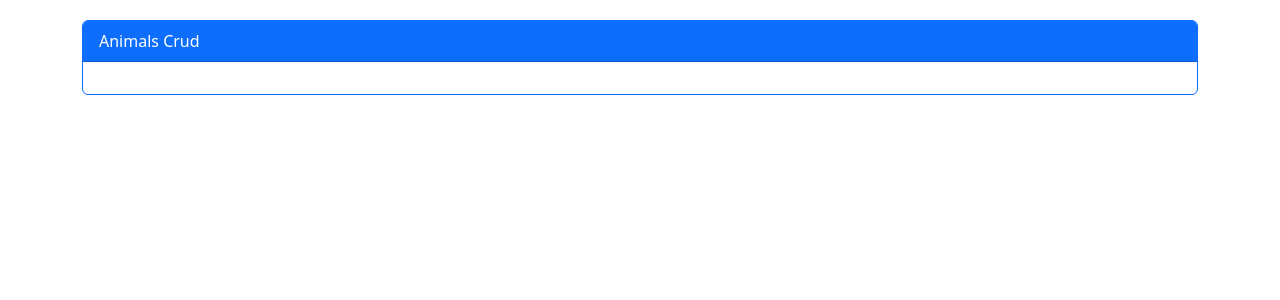
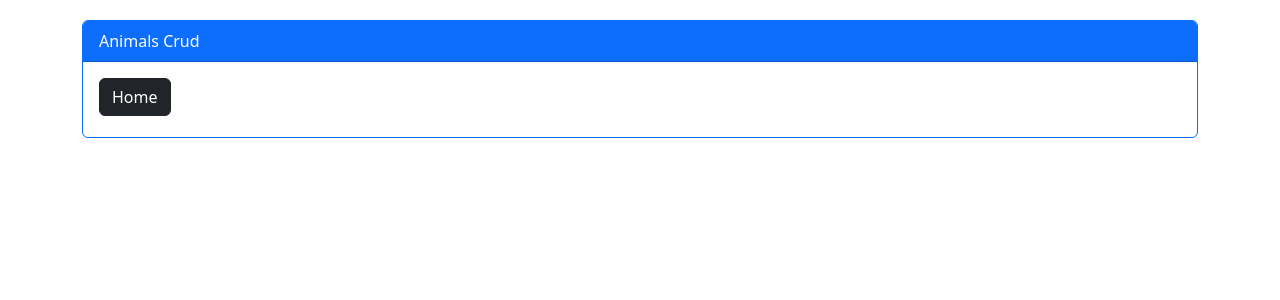
Before and after one commit to Adyson-Lima/animals_frontend, a React (Create React App) app: page /newupdate/0 in a window 1280 px wide. Shown: the top 300 px of the page. Built offline with nearby package versions, Linux system fonts and the light colour scheme.

Commit message:
15° commit - tdd tela newupdate: Existe link Home em NewUpdate? GREEN

```diff
--- a/src/pages/NewUpdate/index.js
+++ b/src/pages/NewUpdate/index.js
@@ -12,6 +12,9 @@ export default function NewUpdate(){
       </div>
       <div className="card-body">
 
+        <Link data-testid="mylink" className="btn btn-dark"
+        style={{marginBottom: '5px'}} to="/">Home</Link>
+
       </div>
     </div>
 
```
